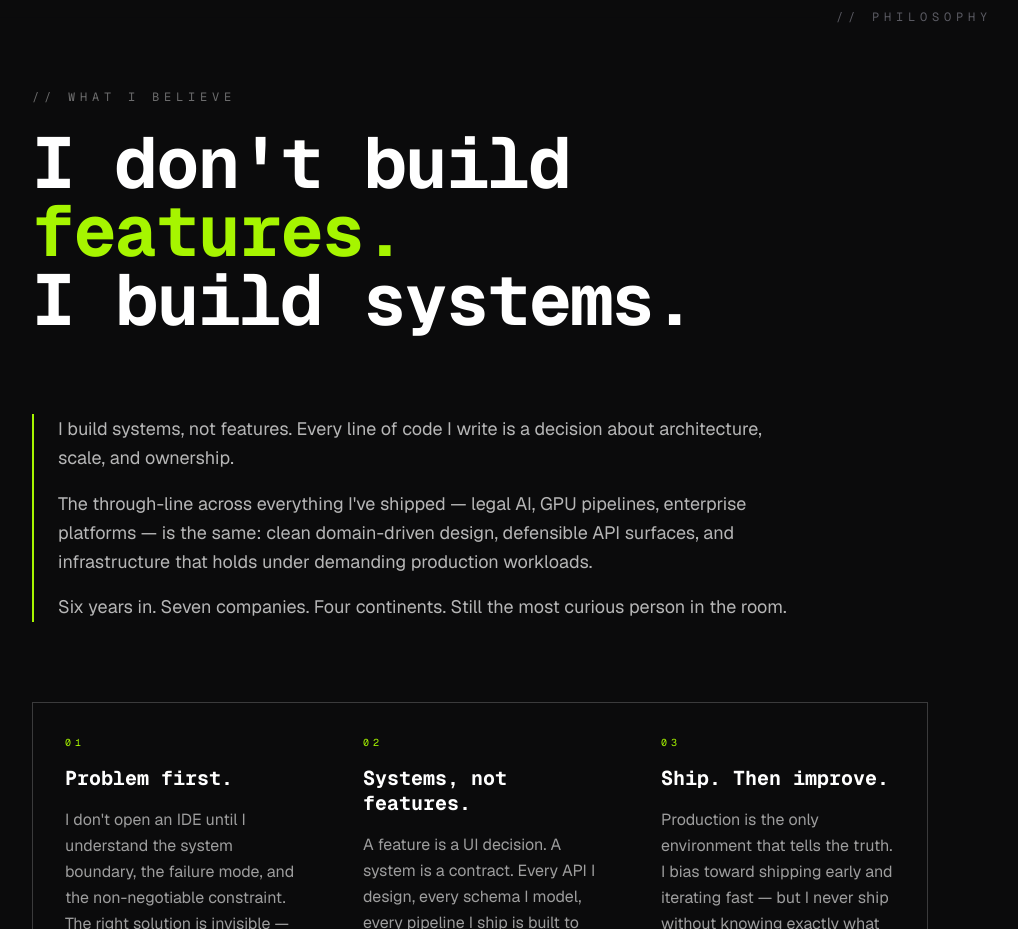
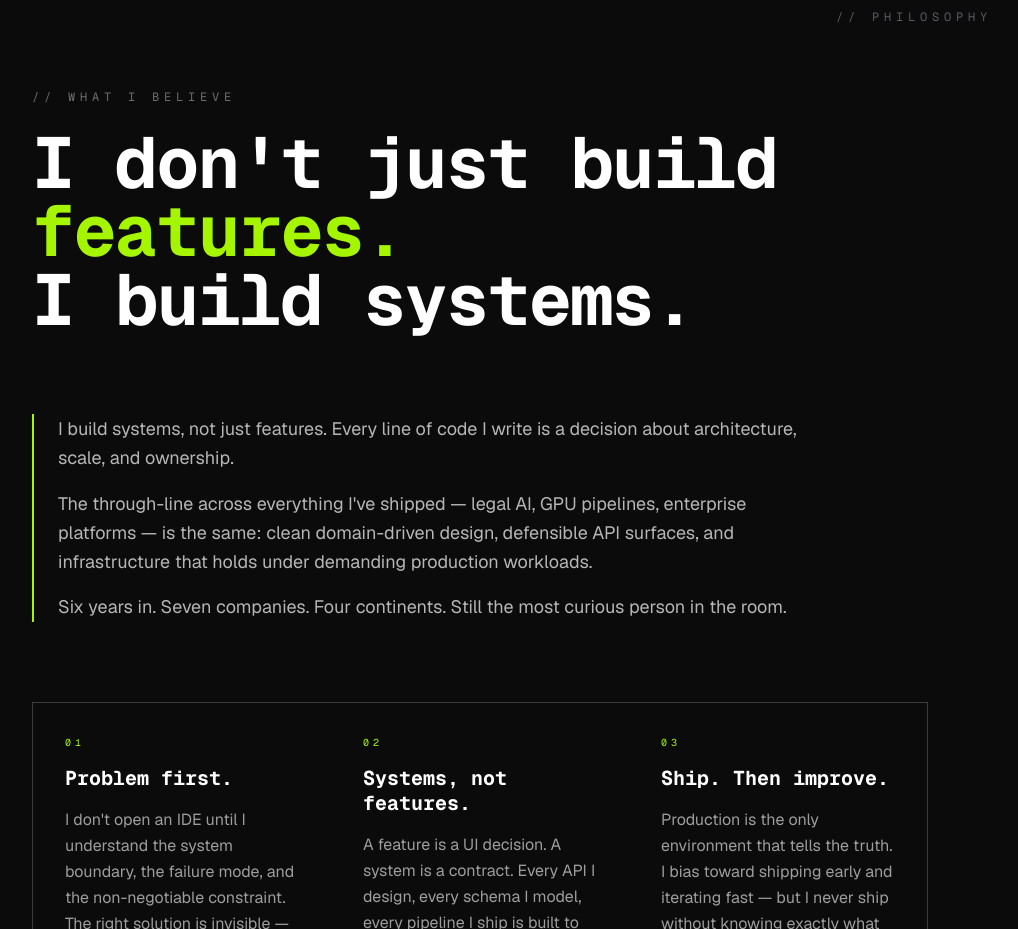
Before and after one commit to i-MMANTECH/Personal-Portfolio, a Next.js app: page / in a window 1280 px wide. Shown: the part 1420-2349 px from the top of the page, without its empty margins (160-1178 px from the left). Built offline with nearby package versions, Linux system fonts and the light colour scheme.

Commit message:
fix(cv): correct executive profile summary text replacement

```diff
--- a/Emmanuel_Aro_Professional_CV.html
+++ b/Emmanuel_Aro_Professional_CV.html
@@ -378,7 +378,7 @@
             <!-- EXECUTIVE PROFILE -->
             <h2>Executive Profile</h2>
             <div class="executive-profile">
-                <p>I don't just build features — I <strong>architect systems</strong>. Senior Full Stack Software Engineer with <strong>6+ years</strong> shipping distributed platforms, Agentic AI pipelines, and production-grade infrastructure across <strong>7 companies</strong> and <strong>4 continents</strong>. Master of the Python (Django / Django Ninja) and TypeScript (Next.js App Router) ecosystems. Currently engineering legal AI and GPU processing infrastructure at <strong>LunarTech (Austin, TX)</strong> while independently shipping <strong>Geod AI</strong> — a sovereign, multi-model AI workspace. I care about clean domain-driven design, defensible API contracts, and systems that hold under load.</p>
+                <p>I don't just build features — I <strong>architect systems</strong>. Senior Full Stack Software Engineer with <strong>6+ years</strong> shipping distributed platforms, Agentic AI pipelines, and production-grade infrastructure across <strong>7 companies</strong> and <strong>4 continents</strong>. Master of the Python (Django / Django Ninja) and TypeScript (Next.js App Router) ecosystems. Currently engineering legal AI and GPU processing infrastructure at <strong>LunarTech (Austin, TX)</strong> while independently shipping <strong>Geod AI</strong> — a sovereign, multi-model AI workspace. I care about clean domain-driven design, defensible API contracts, and systems that hold under load. At my core, I'm simply a problem-solving nerd driven by innovation — deeply passionate about my craft and absolutely in love with what I do.</p>
             </div>
 
             <!-- TECHNICAL EXPERTISE -->
--- a/public/Emmanuel_Aro_Professional_CV.html
+++ b/public/Emmanuel_Aro_Professional_CV.html
@@ -378,7 +378,7 @@
             <!-- EXECUTIVE PROFILE -->
             <h2>Executive Profile</h2>
             <div class="executive-profile">
-                <p>I don't just build features — I <strong>architect systems</strong>. Senior Full Stack Software Engineer with <strong>6+ years</strong> shipping distributed platforms, Agentic AI pipelines, and production-grade infrastructure across <strong>7 companies</strong> and <strong>4 continents</strong>. Master of the Python (Django / Django Ninja) and TypeScript (Next.js App Router) ecosystems. Currently engineering legal AI and GPU processing infrastructure at <strong>LunarTech (Austin, TX)</strong> while independently shipping <strong>Geod AI</strong> — a sovereign, multi-model AI workspace. I care about clean domain-driven design, defensible API contracts, and systems that hold under load.</p>
+                <p>I don't just build features — I <strong>architect systems</strong>. Senior Full Stack Software Engineer with <strong>6+ years</strong> shipping distributed platforms, Agentic AI pipelines, and production-grade infrastructure across <strong>7 companies</strong> and <strong>4 continents</strong>. Master of the Python (Django / Django Ninja) and TypeScript (Next.js App Router) ecosystems. Currently engineering legal AI and GPU processing infrastructure at <strong>LunarTech (Austin, TX)</strong> while independently shipping <strong>Geod AI</strong> — a sovereign, multi-model AI workspace. I care about clean domain-driven design, defensible API contracts, and systems that hold under load. At my core, I'm simply a problem-solving nerd driven by innovation — deeply passionate about my craft and absolutely in love with what I do.</p>
             </div>
 
             <!-- TECHNICAL EXPERTISE -->
--- a/src/content/profile.ts
+++ b/src/content/profile.ts
@@ -18,7 +18,7 @@ export const profile = {
    * Bold, confident, non-generic.
    */
   manifesto: [
-    "I build systems, not features. Every line of code I write is a decision about architecture, scale, and ownership.",
+    "I build systems, not just features. Every line of code I write is a decision about architecture, scale, and ownership.",
     "The through-line across everything I've shipped — legal AI, GPU pipelines, enterprise platforms — is the same: clean domain-driven design, defensible API surfaces, and infrastructure that holds under demanding production workloads.",
     "Six years in. Seven companies. Four continents. Still the most curious person in the room.",
   ] as const,
@@ -41,7 +41,7 @@ export const profile = {
    */
   bio: [
     "I operate end-to-end as a Senior Full Stack Software Engineer across the Python (Django/Django Ninja) and TypeScript (Next.js App Router) ecosystems. Currently engineering AI systems at LunarTech — building Agentic RAG pipelines, legal document processing APIs, and LLM routing infrastructure — while independently shipping Geod AI, my own sovereign AI workspace product.",
-    "I care about clean domain-driven design, defensible API surfaces, and infrastructure that holds under demanding production workloads. Whether it's a 9-layer self-hosted legal AI stack, a GPU video processing pipeline on Modal, or a real-time WebRTC collaboration platform — the through-line is always the same: I build systems, not features.",
+    "I care about clean domain-driven design, defensible API surfaces, and infrastructure that holds under demanding production workloads. Whether it's a 9-layer self-hosted legal AI stack, a GPU video processing pipeline on Modal, or a real-time WebRTC collaboration platform — the through-line is always the same: I build systems, not just features.",
   ],
   meta: {
     experienceYears: "6+",
--- a/src/sections/Manifesto.tsx
+++ b/src/sections/Manifesto.tsx
@@ -66,7 +66,7 @@ export function Manifesto() {
               {`// WHAT I BELIEVE`}
             </p>
             <h2 className="font-mono text-4xl sm:text-5xl md:text-6xl lg:text-7xl font-bold leading-[0.95] tracking-tight text-paper">
-              I don&apos;t build
+              I don&apos;t just build
               <br />
               <span className="text-accent">features.</span>
               <br />I build systems.
```
Also changed, not shown: 1 other file (tests, documents, lock files or other folders).
